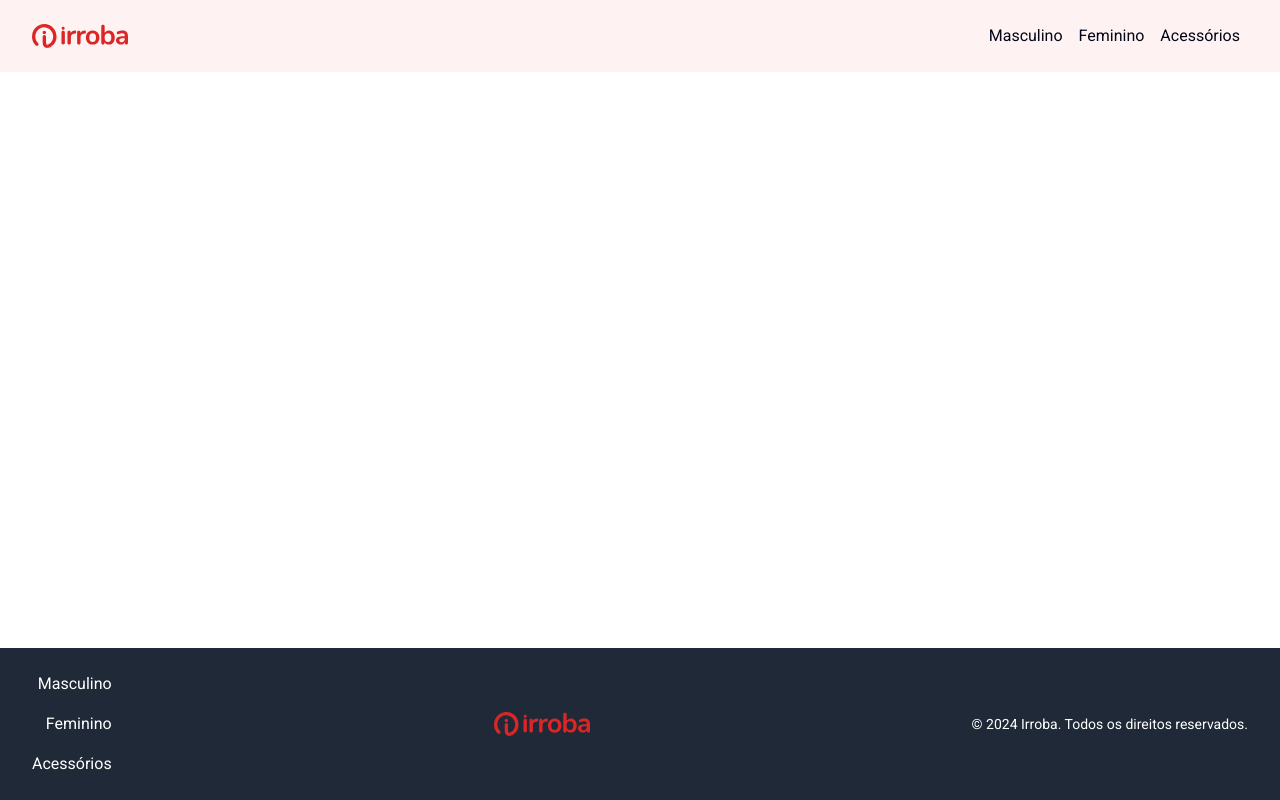
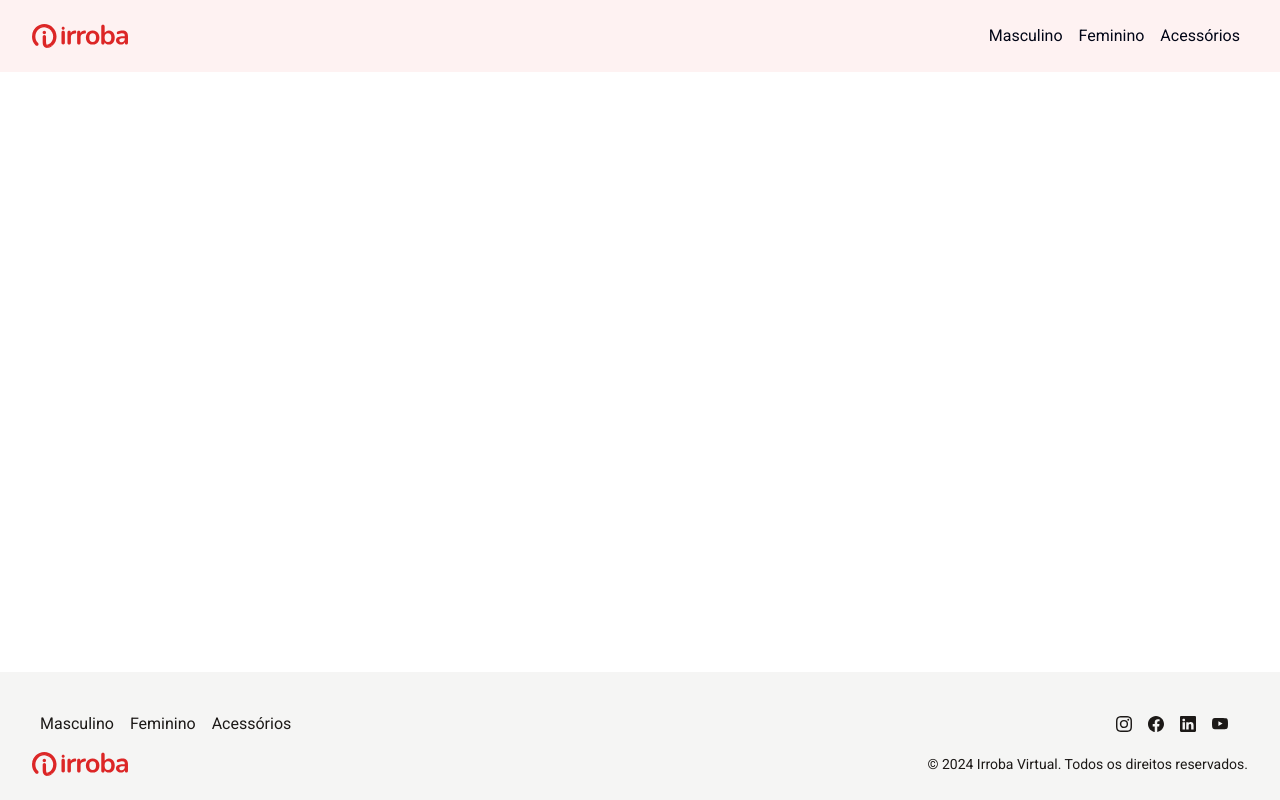
Before and after one commit to eosantos/loja-virtual, a Next.js app: page / in a window 1280 px wide. Built offline with nearby package versions, Linux system fonts and the light colour scheme.

Commit message:
Social media section created

```diff
--- a/package.json
+++ b/package.json
@@ -11,7 +11,8 @@
   "dependencies": {
     "next": "14.1.3",
     "react": "^18",
-    "react-dom": "^18"
+    "react-dom": "^18",
+    "react-icons": "^5.0.1"
   },
   "devDependencies": {
     "@rocketseat/eslint-config": "^2.2.2",
--- a/src/components/Footer.js
+++ b/src/components/Footer.js
@@ -1,35 +1,41 @@
 import logo from '../assets/icon/logo.svg'
 import Image from 'next/image'
+import { BsInstagram, BsFacebook, BsLinkedin, BsYoutube } from 'react-icons/bs'
 
-// Definindo o componente Footer
 const Footer = () => {
   return (
-    <footer className="bg-gray-800 text-white py-6 px-8 absolute bottom-0 w-full">
-      <div className="max-w-7xl mx-auto flex justify-between items-center">
-        {/* Menu vertical */}
-        <nav className="flex flex-col space-y-4">
-          <ul className="flex flex-col space-y-4">
-            <li className="hover:text-red-500 md:text-right">
+    <footer className="bg-stone-100 text-white py-6 px-8 absolute bottom-0 w-full">
+      <div className="max-w-7xl mx-auto flex flex-col md:flex-row justify-between items-center">
+        <div>
+          <nav className="md:flex space-x-4 text-slate-950">
+            <ul className="flex">
+              <li className="hover:text-red-500 m-2 text-stone-900">
                 <a href="/">Masculino</a>
               </li>
-            <li className="hover:text-red-500 md:text-right">
+              <li className="hover:text-red-500 m-2 text-stone-900">
                 <a href="/">Feminino</a>
               </li>
-            <li className="hover:text-red-500 md:text-right">
+              <li className="hover:text-red-500 m-2 text-stone-900">
                 <a href="/">Acessórios</a>
               </li>
             </ul>
           </nav>
-
-        {/* Logotipo */}
-        <div className="logo">
+        </div>
+        <div className="m-5 text-stone-900 flex space-x-4">
+          <BsInstagram className="hover:text-red-500" />
+          <BsFacebook className="hover:text-red-500" />
+          <BsLinkedin className="hover:text-red-500" />
+          <BsYoutube className="hover:text-red-500" />
+        </div>
+      </div>
+      <div className="max-w-7xl mx-auto flex flex-col md:flex-row justify-between items-center">
+        <div className="logo mb-6 md:mb-0">
           <Image src={logo} alt="Store Logo" className="w-24" />
         </div>
 
-        {/* Copyright */}
         <div>
-          <p className="text-sm">
-            © 2024 Irroba. Todos os direitos reservados.
+          <p className="text-sm text-stone-900">
+            © 2024 Irroba Virtual. Todos os direitos reservados.
           </p>
         </div>
       </div>
@@ -37,5 +43,4 @@ const Footer = () => {
   )
 }
 
-// Exportando o componente Footer
 export default Footer
```
Also changed, not shown: 1 other file (tests, documents, lock files or other folders). Lines whose indentation alone changed are shown as unchanged.
